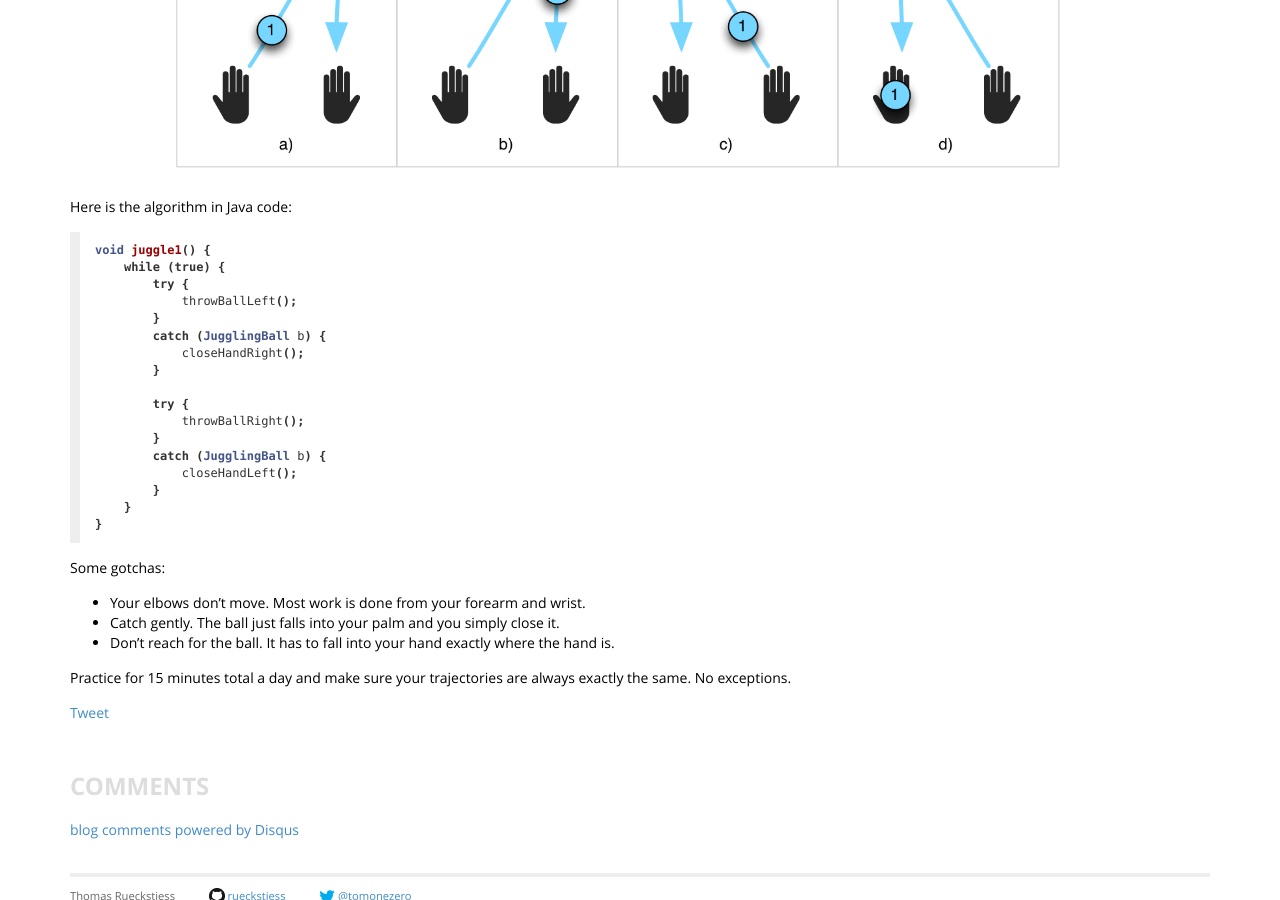
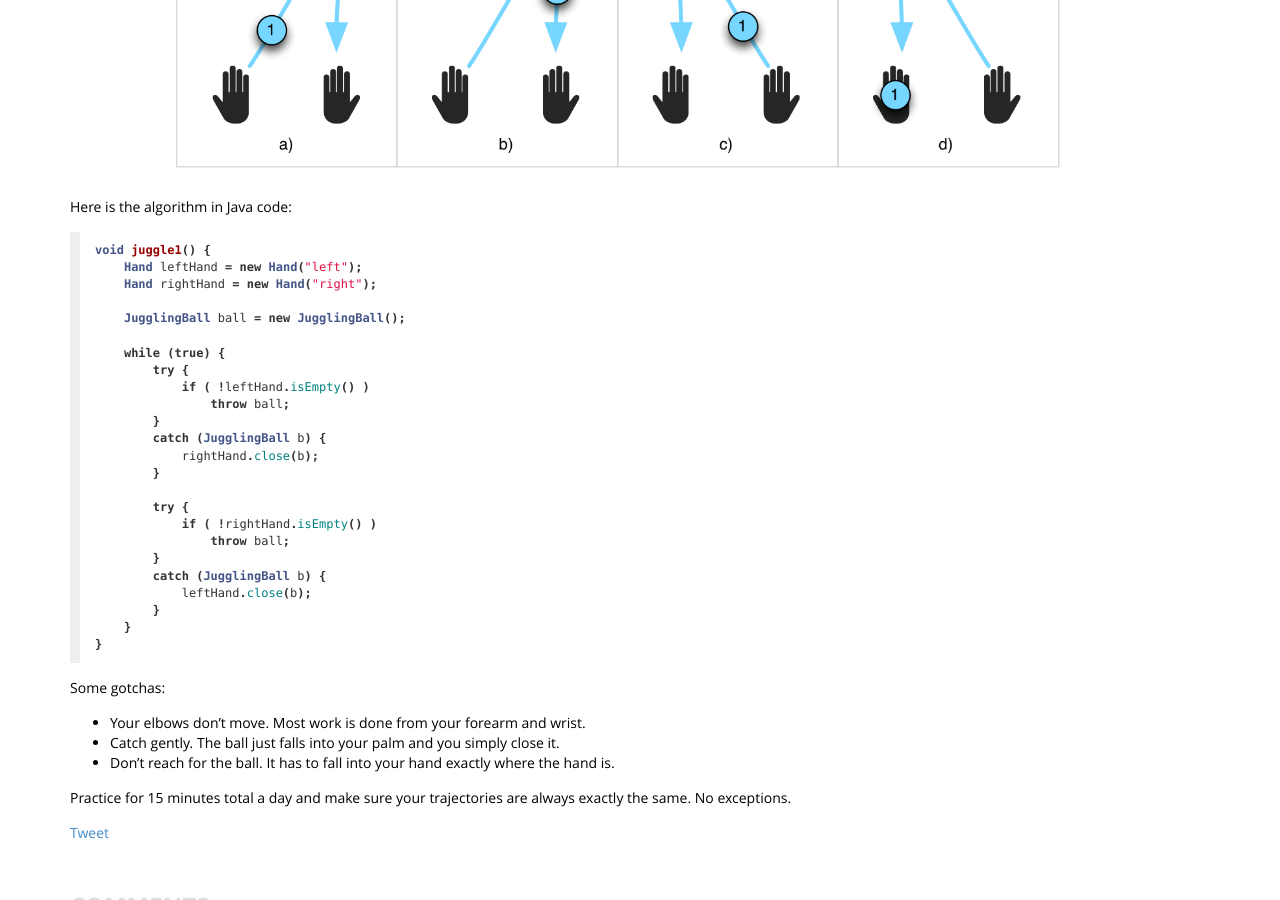
Before and after one commit to rueckstiess/rueckstiess.github.io, a Jekyll site: the page built from _posts/2014-04-14-lesson-1-throw-catch.markdown, in a window 1280 px wide and 900 px high, scrolled down 916 px. Built offline with Jekyll 4.4.1, drawn with Linux system fonts in a browser that asks for light colours; Markdown is read by kramdown in place of the engine named in the settings; comment, search, counter and statistics services are not loaded.

Commit message:
updated java pseudocode.

```diff
--- a/_posts/2014-04-14-lesson-1-throw-catch.markdown
+++ b/_posts/2014-04-14-lesson-1-throw-catch.markdown
@@ -32,19 +32,26 @@ Here is the algorithm in Java code:
 
 ~~~ java
 void juggle1() {
+    Hand leftHand = new Hand("left");
+    Hand rightHand = new Hand("right");
+
+    JugglingBall ball = new JugglingBall();
+
     while (true) {
         try {
-            throwBallLeft();
+            if ( !leftHand.isEmpty() )
+                throw ball;
         }
         catch (JugglingBall b) {
-            closeHandRight();
+            rightHand.close(b);
         }
 
         try {
-            throwBallRight();
+            if ( !rightHand.isEmpty() )
+                throw ball;
         }
         catch (JugglingBall b) {
-            closeHandLeft();
+            leftHand.close(b);
         }
     }
 }
```
